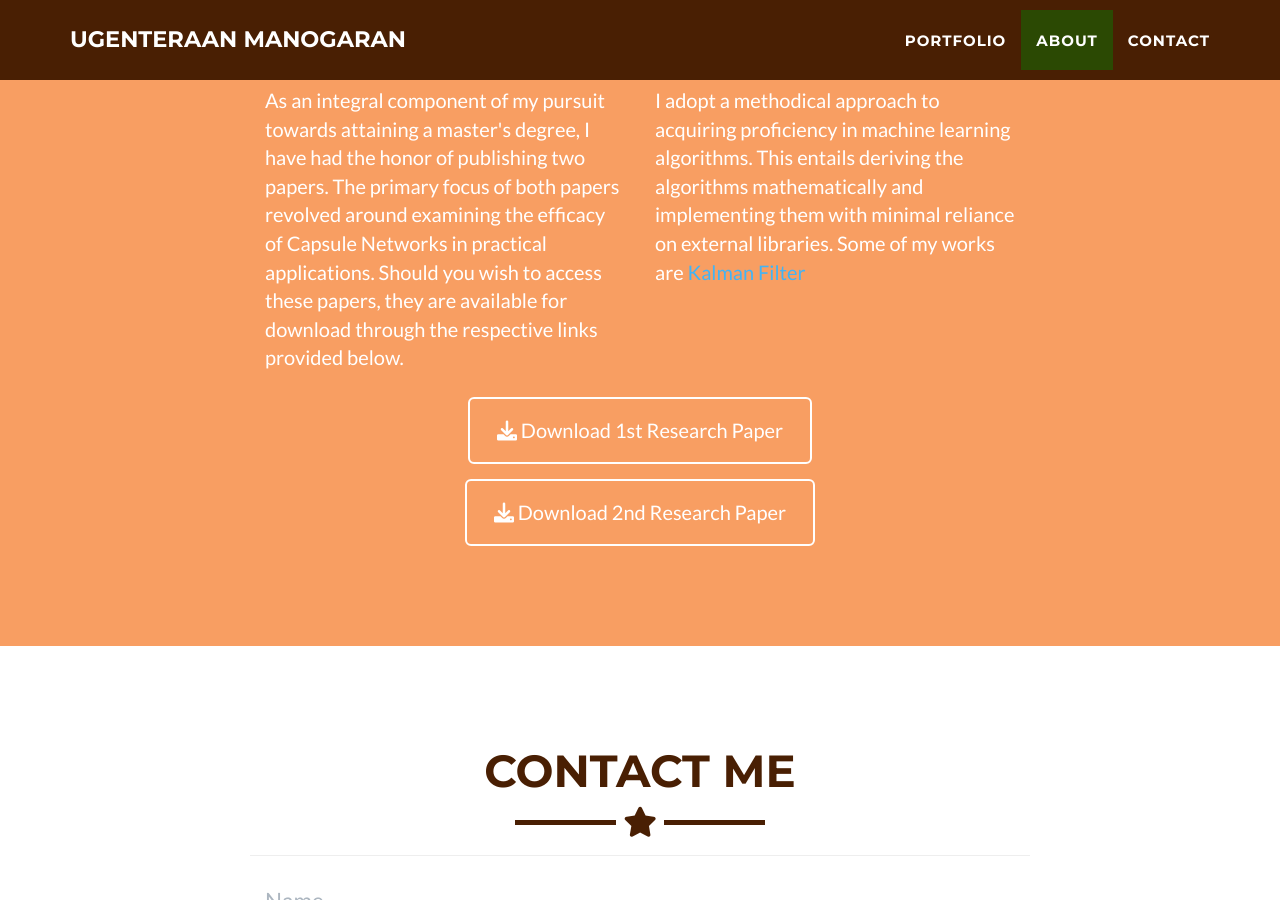
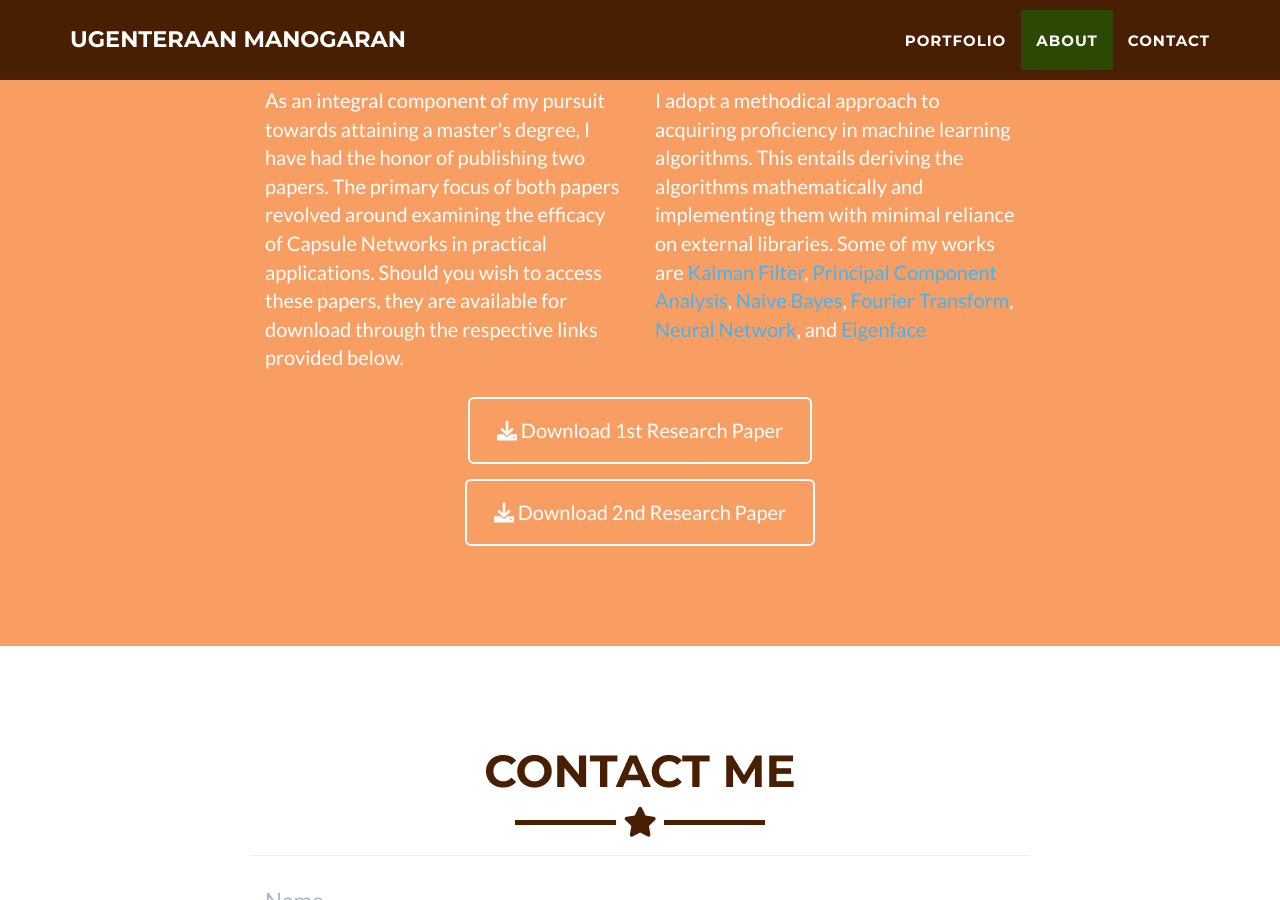
Before and after one commit to Ugenteraan/ugenteraan.github.io, a Jekyll site: the page built from _posts/2014-07-18-project-1.markdown, in a window 1280 px wide and 900 px high, scrolled down 1795 px. Built offline with Jekyll 4.4.1, drawn with Linux system fonts in a browser that asks for light colours.

Commit message:
add about me

```diff
--- a/_includes/about.html
+++ b/_includes/about.html
@@ -13,7 +13,7 @@
         <p>As an integral component of my pursuit towards attaining a master's degree, I have had the honor of publishing two papers. The primary focus of both papers revolved around examining the efficacy of Capsule Networks in practical applications. Should you wish to access these papers, they are available for download through the respective links provided below.
       </div>
       <div class="col-lg-4">
-        <p>I adopt a methodical approach to acquiring proficiency in machine learning algorithms. This entails deriving the algorithms mathematically and implementing them with minimal reliance on external libraries. Some of my works are <a href="https://github.com/Ugenteraan/Kalman-Filter-Scratch/blob/master/Kalman_Filter.pdf">Kalman Filter</a></p>
+        <p>I adopt a methodical approach to acquiring proficiency in machine learning algorithms. This entails deriving the algorithms mathematically and implementing them with minimal reliance on external libraries. Some of my works are <a href="https://github.com/Ugenteraan/Kalman-Filter-Scratch/blob/master/Kalman_Filter.pdf">Kalman Filter</a>,<a href="https://github.com/Ugenteraan/Principal-Component-Analysis-Scratch/blob/master/Principal_Component_Analysis.pdf"> Principal Component Analysis</a>, <a href="https://www.kaggle.com/code/ugenteraan/a-study-on-simple-naive-bayes-classifier/notebook"> Naive Bayes</a>, <a href="https://github.com/Ugenteraan/DFT-and-FFT-NumPy/blob/master/Fourier_Transform.pdf">Fourier Transform</a>, <a href="https://github.com/Ugenteraan/Multilayer-Perceptron-Scratch/blob/master/Neural_Networks.pdf"> Neural Network</a>, and <a href="https://github.com/Ugenteraan/Face-Recognition-Eigenface-Scratch">Eigenface</a></p>
       </div>
       <div class="col-lg-8 col-lg-offset-2 text-center">
         <a href="https://media.licdn.com/dms/document/media/D562DAQEZj2X9pqpzqw/profile-treasury-document-pdf-analyzed/0/1698763800889?e=1699488000&v=beta&t=wb4_usxydj1XMxBpmmkWhRVhZfyWtmoQf5ev9cuN2uc" class="btn btn-lg btn-outline">
```
Also changed, not shown: other parts of _includes/about.html (+1 -1 lines).
